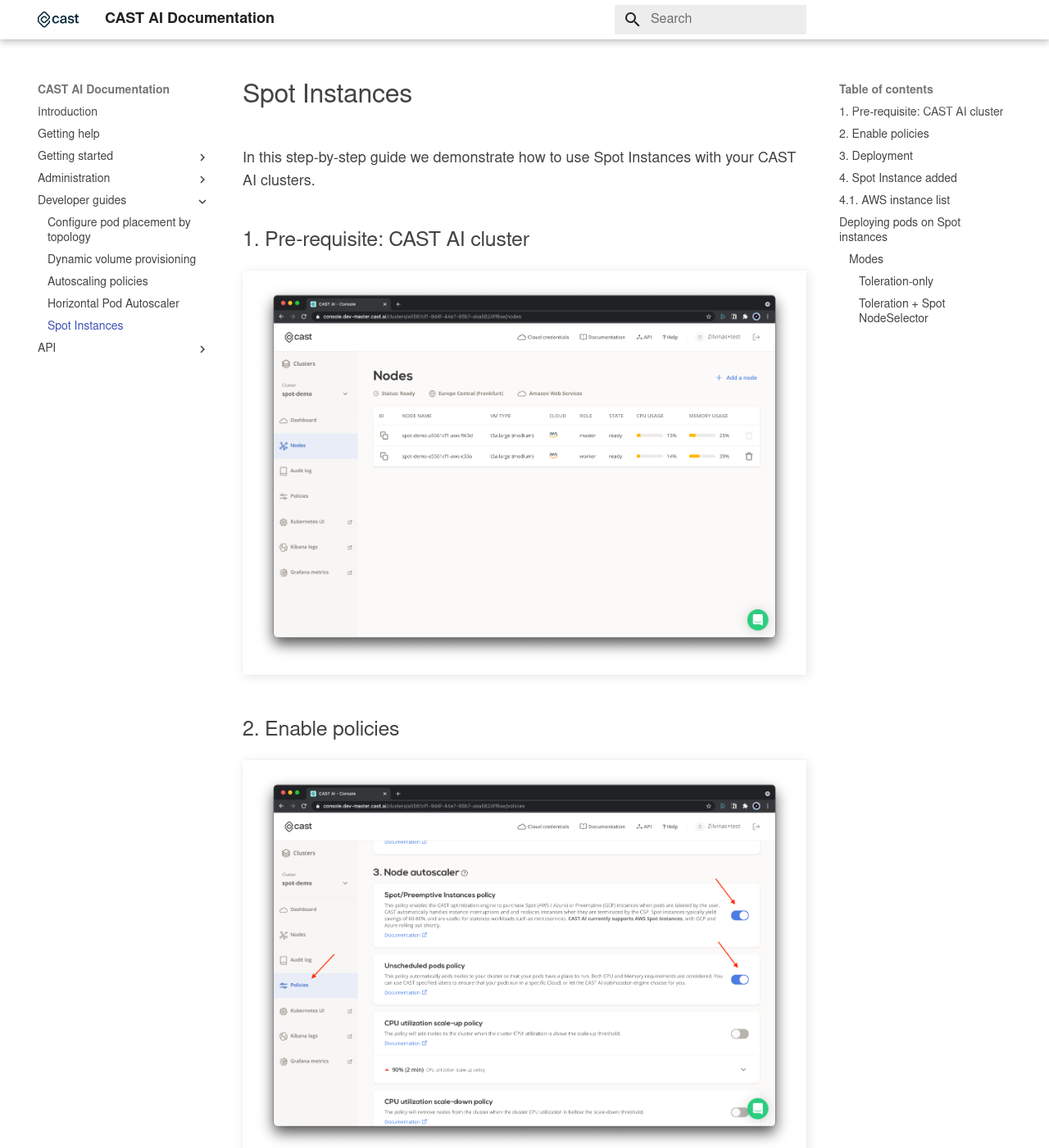
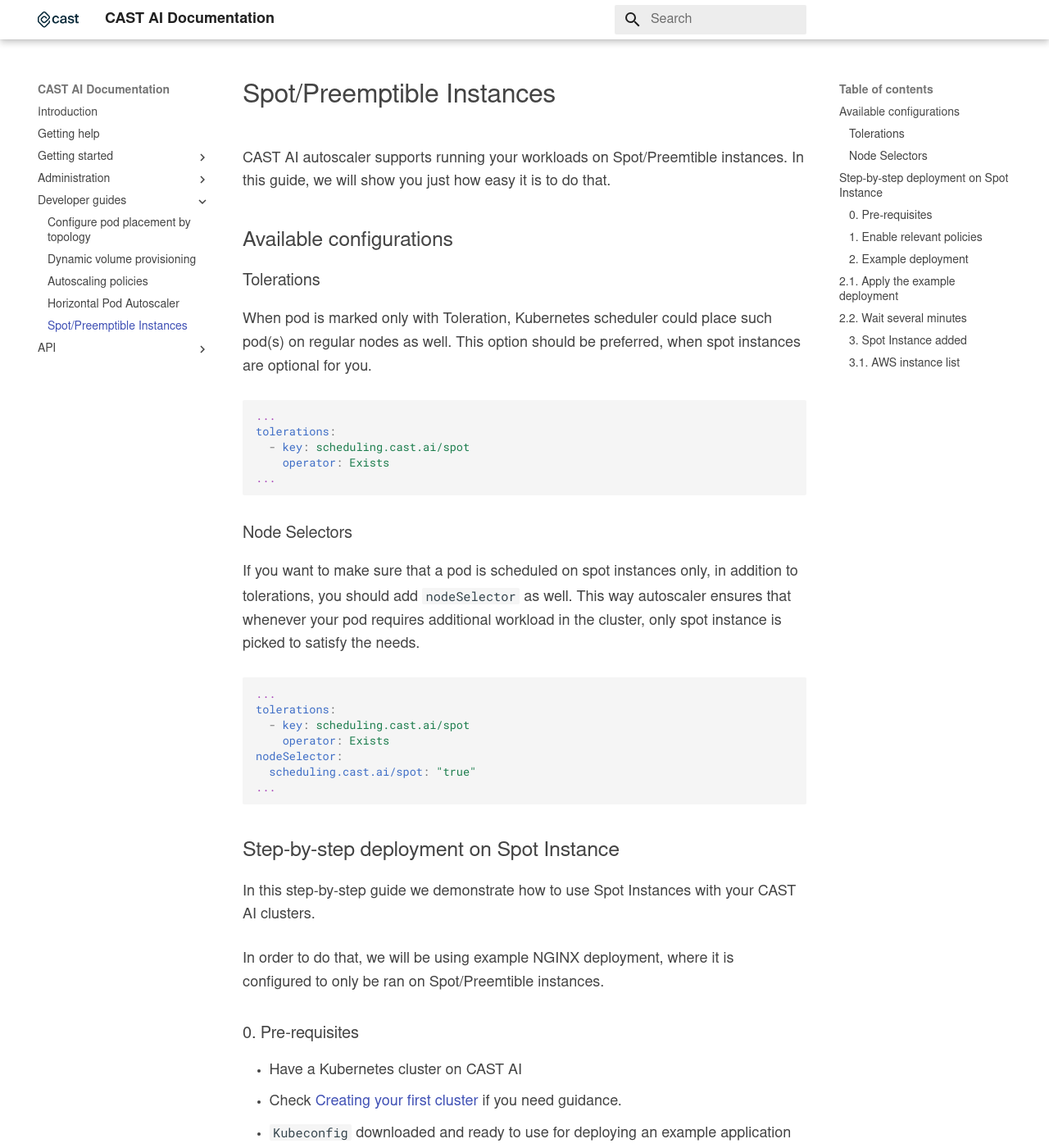
Before and after one commit to castai/docs, an MkDocs documentation site: the page built from docs/guides/node-autoscaler/spot-instances/spot.md, in a window 1280 px wide and 1400 px high. Shown: the whole window at 82% size. Built offline with MkDocs 1.6.1 and Material for MkDocs 9.7.7, drawn with Linux system fonts in a browser that asks for light colours; some web fonts are replaced; some of the changed text lies outside the part shown.

Commit message:
chore(spot): more docs

````diff
--- a/docs/guides/node-autoscaler/spot-instances/spot.md
+++ b/docs/guides/node-autoscaler/spot-instances/spot.md
@@ -1,32 +1,15 @@
-# Spot Instances
+# Spot/Preemptible Instances
 
-In this step-by-step guide we demonstrate how to use Spot Instances with your CAST AI clusters.
-
-## 1. Pre-requisite: CAST AI cluster
-
-![](./010_demo_cluster.png)
-
-## 2. Enable policies
-
-![](./020_enable_policies.png)
-
-## 3. Deployment
-
-![](./030_deployment_in_lens.png)
-
-## 4. Spot Instance added
-
-![](./040_spot_instance_added.png)
+CAST AI autoscaler supports running your workloads on Spot/Preemtible instances.
+In this guide, we will show you just how easy it is to do that.
 
 
-## 4.1. AWS instance list
+## Available configurations
 
-![](./050_aws_node_list.png)
+### Tolerations
 
-
-## Deploying pods on Spot instances
-
-CAST AI Autoscaler, when enabled, supports adding Spot Nodes. In order to signal that a pod can run on spot instance, you should add a toleration to your pod:
+When pod is marked only with Toleration, Kubernetes scheduler could place such pod(s) on regular nodes as well.
+This option should be preferred, when spot instances are optional for you.
 
 ```yaml
 ...
@@ -36,54 +19,50 @@
 ...
 ```
 
-### Modes
 
-#### Toleration-only
+### Node Selectors
 
-If pod is marked only with Toleration, Kubernetes scheduler could place such pod(s) on regular nodes as well. Example:
+If you want to make sure that a pod is scheduled on spot instances only, in addition to tolerations, you should add `nodeSelector` as well.
+This way autoscaler ensures that whenever your pod requires additional workload in the cluster, only spot instance is picked to satisfy the needs.
 
 ```yaml
-apiVersion: apps/v1
-kind: Deployment
-metadata:
-  name: nginx-deployment
-  labels:
-    app: nginx
-spec:
-  replicas: 1
-  selector:
-    matchLabels:
-      app: nginx
-  template:
-    metadata:
-      labels:
-        app: nginx
-    spec:
-      tolerations:
-        - key: scheduling.cast.ai/spot
-          operator: Exists
-      containers:
-      - name: nginx
-        image: nginx:1.14.2
-        ports:
-        - containerPort: 80
-        resources:
-          requests:
-             cpu: '2'
-          limits:
-             cpu: '3'
+...
+tolerations:
+  - key: scheduling.cast.ai/spot
+    operator: Exists
+nodeSelector:
+  scheduling.cast.ai/spot: "true"
+...
 ```
 
-#### Toleration + Spot NodeSelector
+## Step-by-step deployment on Spot Instance
 
-In order to make sure that a pod is scheduled to spot instances only, you should add node selector:
+In this step-by-step guide we demonstrate how to use Spot Instances with your CAST AI clusters.
 
-```yaml
-nodeSelector:
-  scheduling.cast.ai/spot: "true"
-```
+In order to do that, we will be using example NGINX deployment, where it is configured to only be ran on Spot/Preemtible instances.
 
-Full example:
+### 0. Pre-requisites
+
+* Have a Kubernetes cluster on CAST AI
+  * Check [Creating your first cluster](/getting-started/creating-your-first-cluster) if you need guidance.
+* `Kubeconfig` downloaded and ready to use for deploying an example application to your cluster.
+
+![](./010_demo_cluster.png)
+
+### 1. Enable relevant policies
+
+In order to get started on using Spot instances autoscaler, you should enable two policies under `Policies` configuration in the UI:
+
+* **Spot/Preemptible instances policy**
+  * This policy allows autoscaler to use spot instances
+* **Unschedulable pods policy**
+  * This policy requests additional workload to be scheduled based on your deployment requires (i.e. run on spot instances)
+
+![](./020_enable_policies.png)
+
+### 2. Example deployment
+
+Save the following _yaml_ file, and name it: `nginx.yaml`:
 
 ```yaml
 apiVersion: apps/v1
@@ -109,13 +88,41 @@
         - key: scheduling.cast.ai/spot
           operator: Exists
       containers:
-      - name: nginx
-        image: nginx:1.14.2
-        ports:
-        - containerPort: 80
-        resources:
-          requests:
-             cpu: '2'
-          limits:
-             cpu: '3'
+        - name: nginx
+          image: nginx:1.14.2
+          ports:
+            - containerPort: 80
+          resources:
+            requests:
+              cpu: '2'
+            limits:
+              cpu: '3'
 ```
+
+## 2.1. Apply the example deployment
+
+With Kubeconfig set in your current shell session, you can execute the following (or use other means of applying deployment files):
+
+`kubectl apply -f ngninx.yaml`
+
+![](./030_deployment_in_lens.png)
+
+## 2.2. Wait several minutes
+
+Once the deployment is created, it will take up to several minutes for the autoscaler to pick up the information about your pending deployment, and schedule the relevant workloads in order to satisfy the deployment needs, such as:
+
+* This deployment **tolerates spot instances**
+* This deployment **must run only on spot instances**
+
+### 3. Spot Instance added
+
+* You can see your newly added spot instance under the cluster node list.
+
+![](./040_spot_instance_added.png)
+
+
+### 3.1. AWS instance list
+
+Just to double check, one can go to AWS console, and check that the added node, has `Lifecycle: spot` indicator.
+
+![](./050_aws_node_list.png)
````
